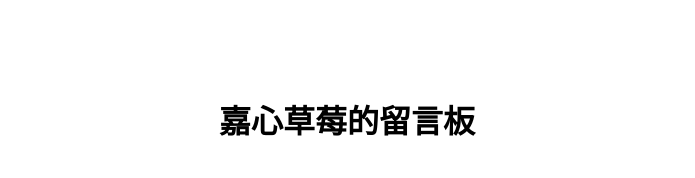
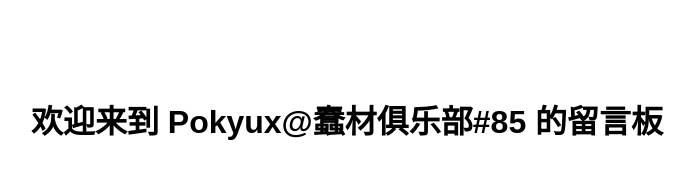
Before and after one commit to pokyux/tools, a plain HTML site: page index.html in a window 1280 px wide. Shown: the whole page, without its empty margins (293-988 px from the left). Drawn offline with Linux system fonts and the light colour scheme.

Commit message:
Update index.html

```diff
--- a/index.html
+++ b/index.html
@@ -2,12 +2,12 @@
 <html lang="en">
 <head>
     <meta charset="UTF-8">
-    <title>嘉心草莓的留言板</title>
+    <title>Pokyux 留言板</title>
     <meta name="viewport" content="width=device-width, initial-scale=1.0">
 </head>
 <body>
 <div style="font-family: sans-serif; font-size: 2rem; width: 100%; text-align: center; margin-top: 6rem; margin-bottom: 6rem">
-    <b>嘉心草莓的留言板</b>
+    <b>欢迎来到 Pokyux@蠢材俱乐部#85 的留言板</b>
 </div>
 </body>
 <script src="https://giscus.app/client.js"
```
